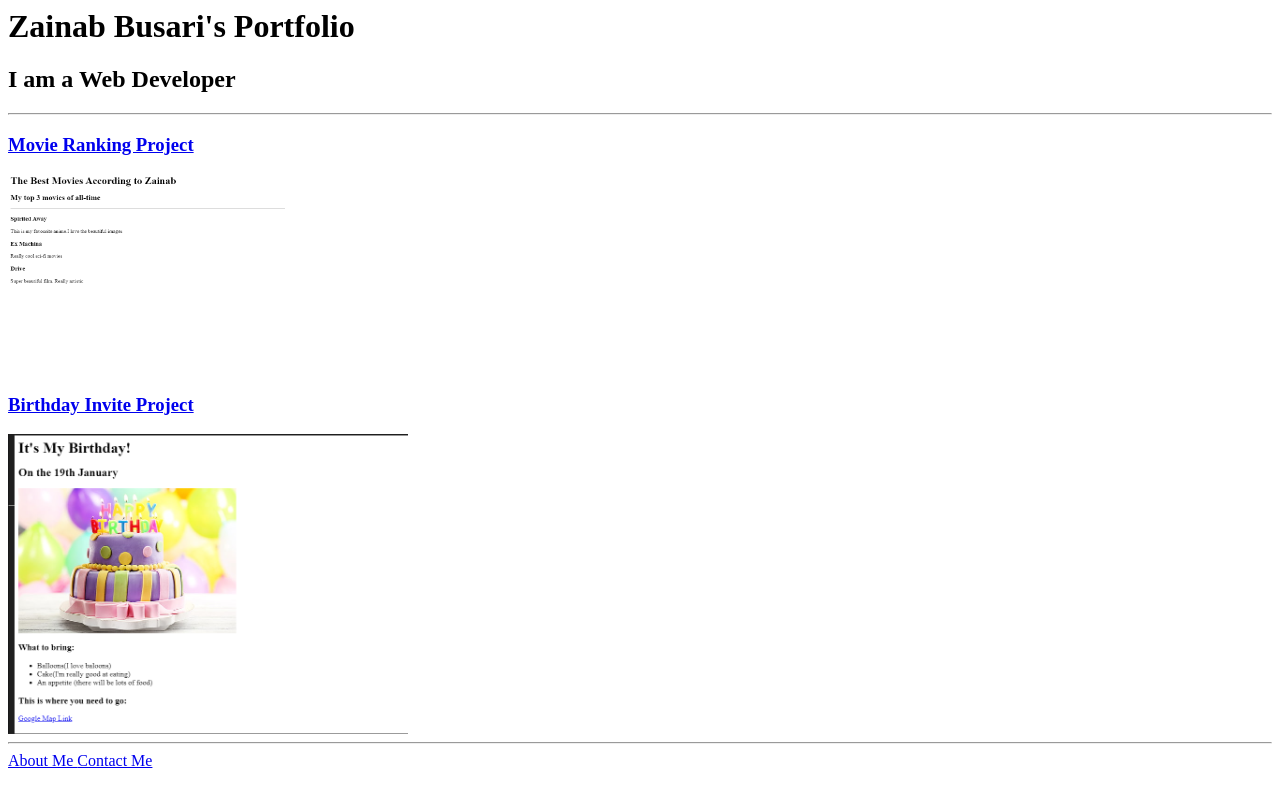
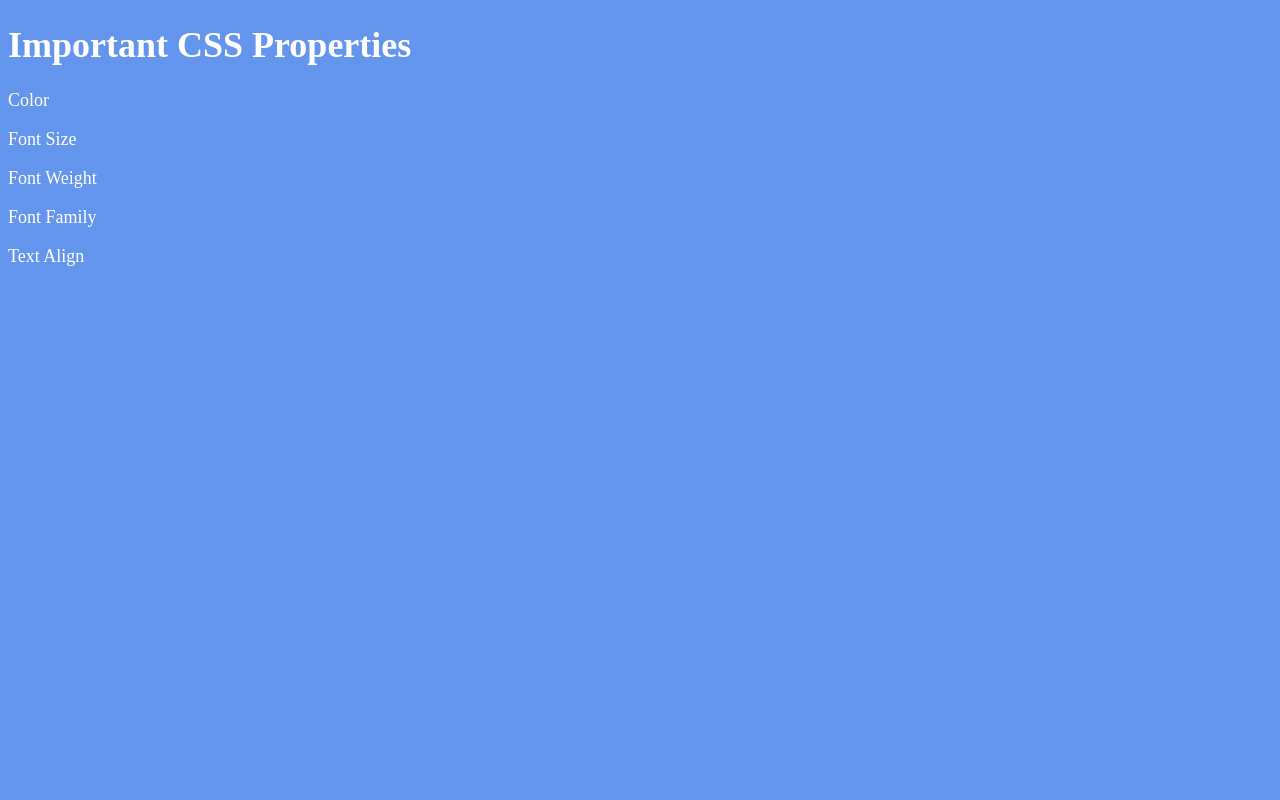
Before and after one commit to Busari20/html-portfolio, a plain HTML site: page index.html in a window 1280 px wide. Drawn offline with Linux system fonts and the light colour scheme.

Commit message:
Add files via upload

```diff
--- a/index.html
+++ b/index.html
@@ -1,19 +1,38 @@
-<DOCTYPE html>
+<!DOCTYPE html>
 <html lang="en">
-    <head>
-        <meta charset="UTF-8">
-        <title>Zainab's Portfolio</title>
-    </head>
-    <body>
-        <h1>Zainab Busari's Portfolio</h1>
-        <h2>I am a Web Developer</h2>
-        <hr />
-        <h3><a href="./public/movie-ranking.html"</a> Movie Ranking Project </h3>
-        <img src="./assets/images/Movie Ranking Project.png" height="200" alt="Movie Ranking" />
-        <h3><a href="./public/movie-ranking.html"</a> Birthday Invite Project</h3>
-        <img src="./assets/images/Birthday Invite.png" height="300" alt="Birthday Ivite Project" />
-        <hr/>
-        <a href="./public/about.html"</a>About Me
-        <a href="./public/contact.html"</a>Contact Me
+
+<head>
+  <meta charset="UTF-8">
+  <title>CSS Properties</title>
+  <style>
+    body {
+      background-color: cornflowerblue;
+      color: white;
+      font-size: 18px;
+    }
+
+    /* Don't change the CSS above, add Your CSS below */
+
+
+  </style>
+</head>
+
+<body>
+  <h1>Important CSS Properties</h1>
+  <p>Color</p>
+  <p>Font Size</p>
+  <p>Font Weight</p>
+  <p>Font Family</p>
+  <p>Text Align</p>
+
+  <!-- TODOs
+  1. Change the color of <p>Color</p> to "coral" color.
+  2. Change the font size of <p>Font Size</p> to 2X the size of the root font size.
+  3. Change the font weight of <p>Font Weight</p> to 900.
+  4. Change the font family of <p>Font Family</p> to the Google font Caveat with regular (400) font weight.
+  Link: https://fonts.google.com/specimen/Caveat
+  5. Change the <p>Text Align</p> to right align.
+  6. Change the the root (html element) font size to 30px -->
+</body>
 
 </html>
```
